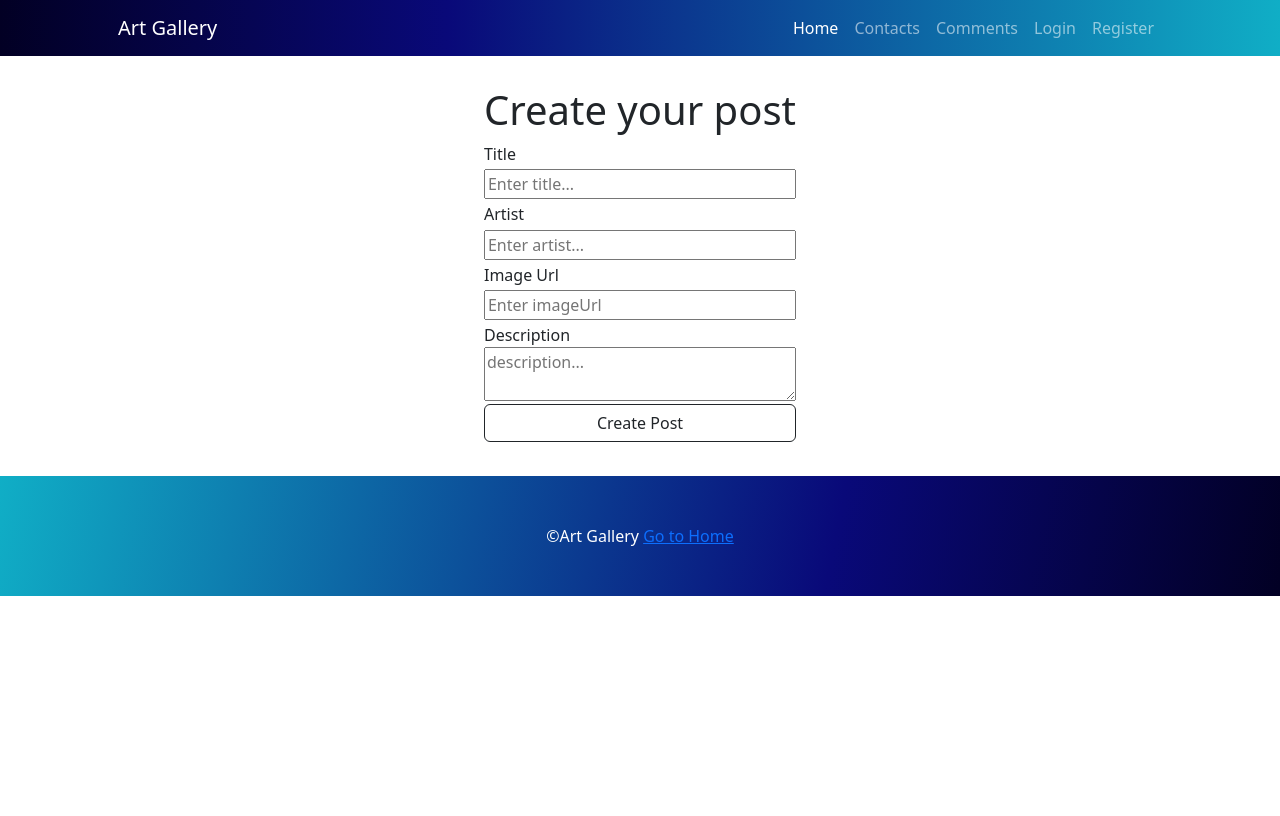
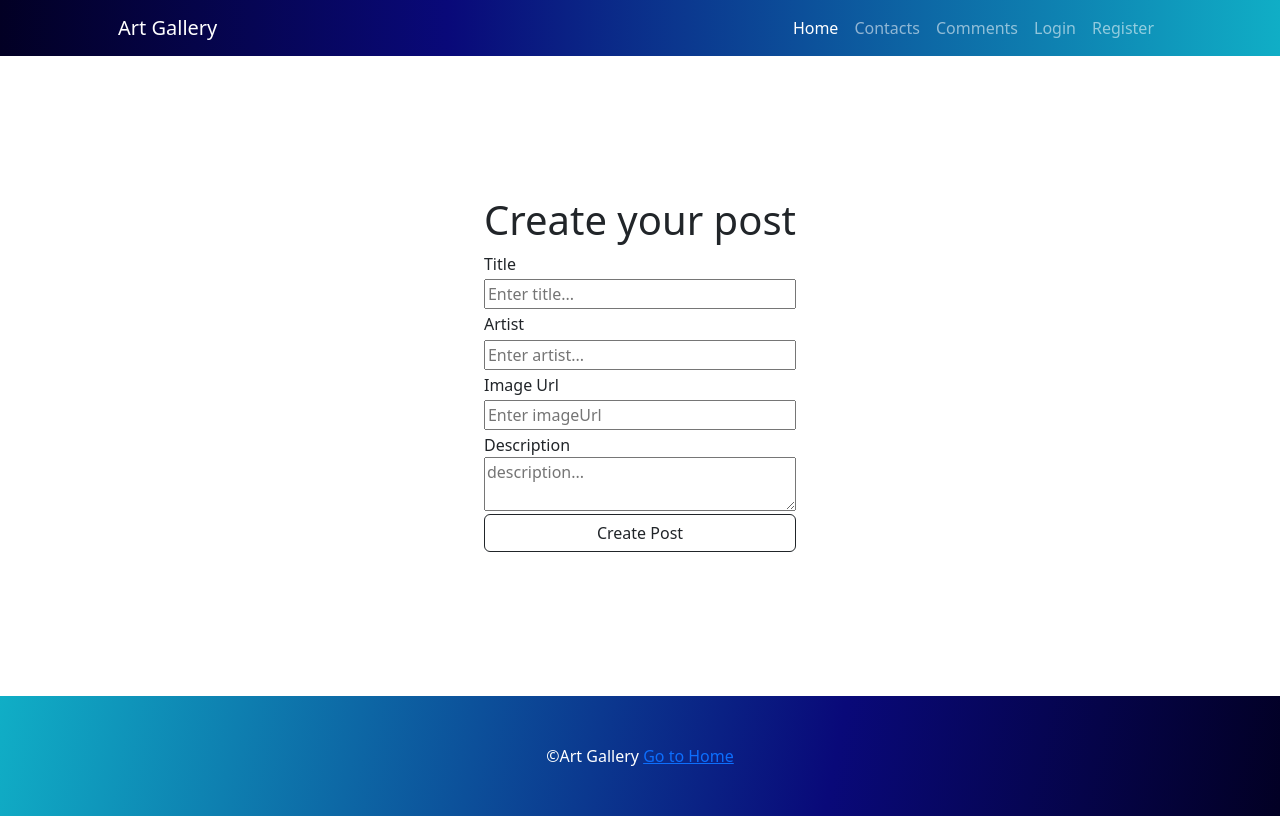
Before and after one commit to Deyan9469/Angular-Project, an Angular app in the folder project/: page /create in a window 1280 px wide. Built offline with nearby package versions, Linux system fonts and the light colour scheme.

Commit message:
adding some padding and margin

```diff
--- a/project/src/app/create/create.component.css
+++ b/project/src/app/create/create.component.css
@@ -3,7 +3,8 @@
     flex-direction: column;
     flex-wrap: wrap;
     align-content: center;
-    margin: 30px;
+    padding: 70px;
+    margin: 70px 0px;
 }
 input.btn.submit {
     border: 1px solid;
```
